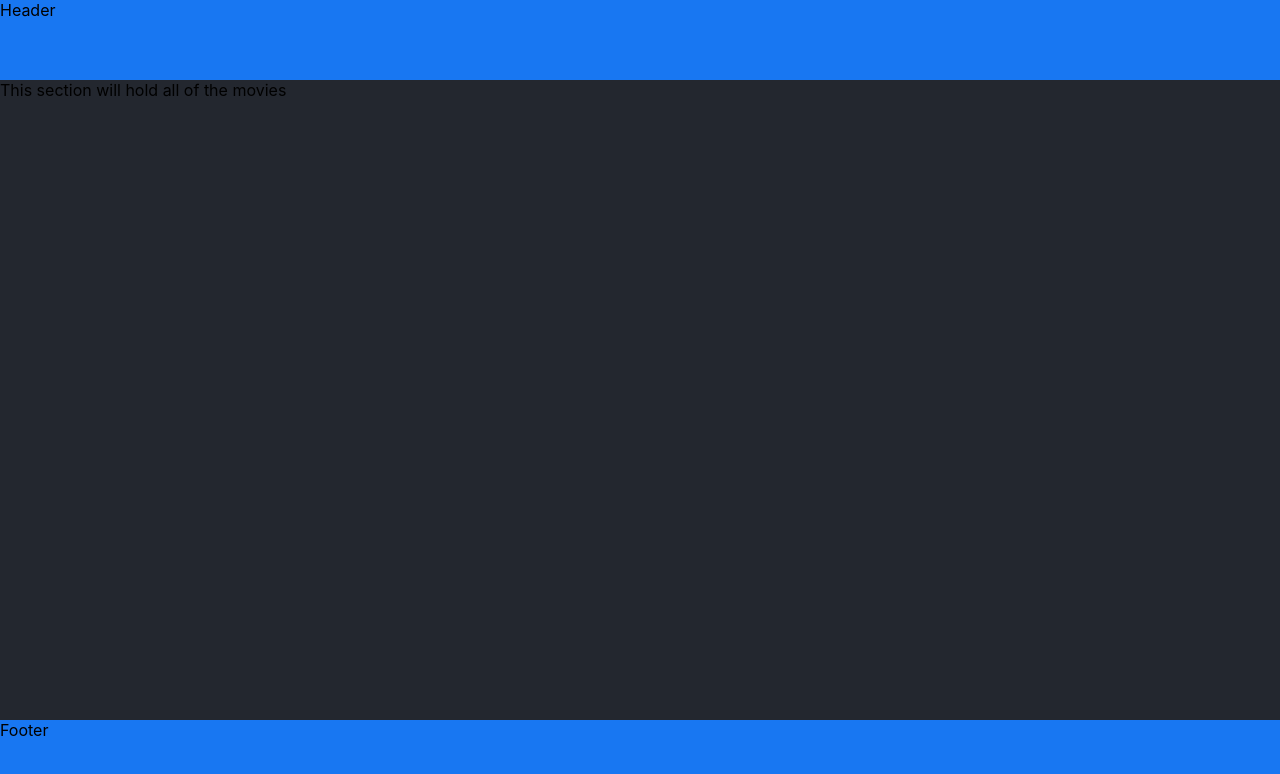
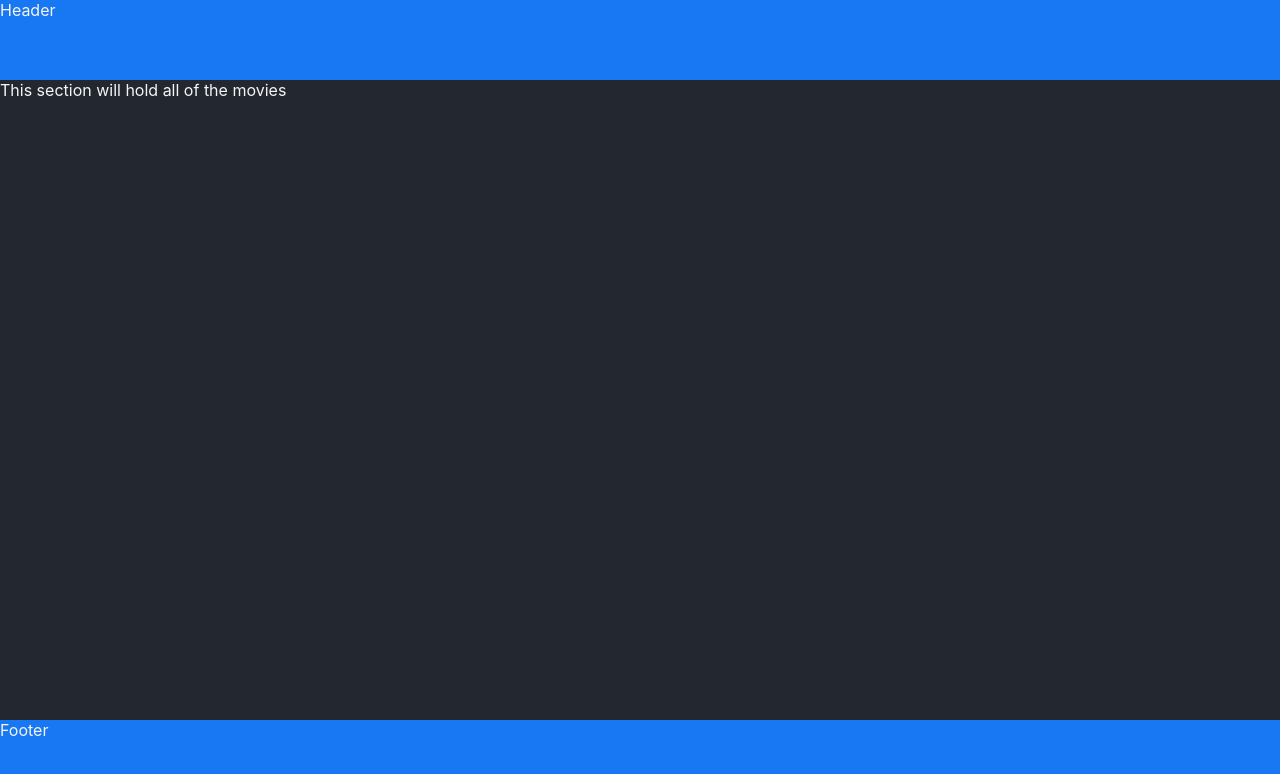
Before and after one commit to jamespatterson-feswe/movie-database, a React (Create React App) app: page / in a window 1280 px wide. Shown: the top 774 px of the page. Built offline with nearby package versions, Linux system fonts and the light colour scheme.

Commit message:
add: color white in app scss

```diff
--- a/src/App.scss
+++ b/src/App.scss
@@ -0,0 +1,3 @@
+body {
+    color: whitesmoke;
+}
```
